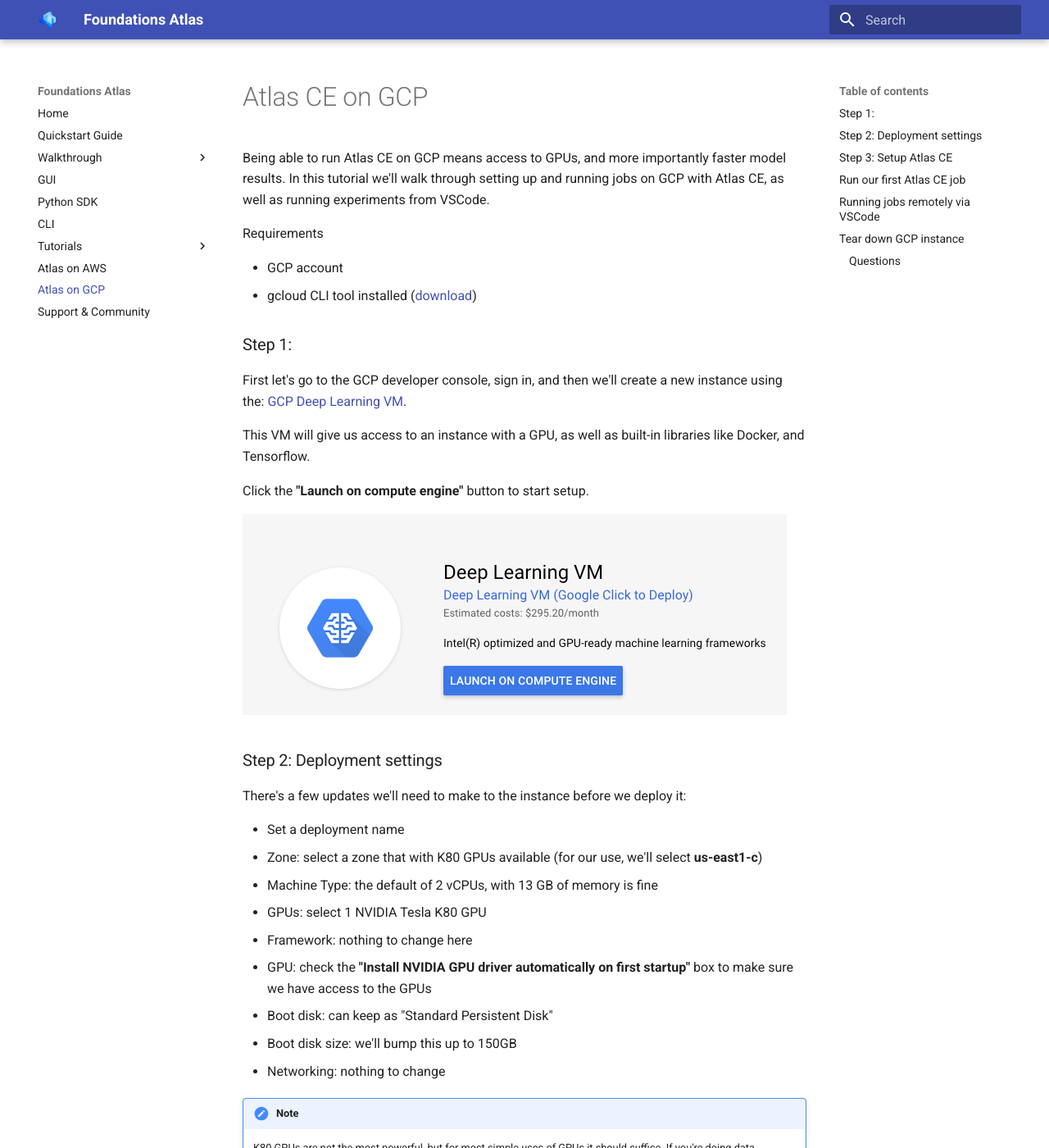
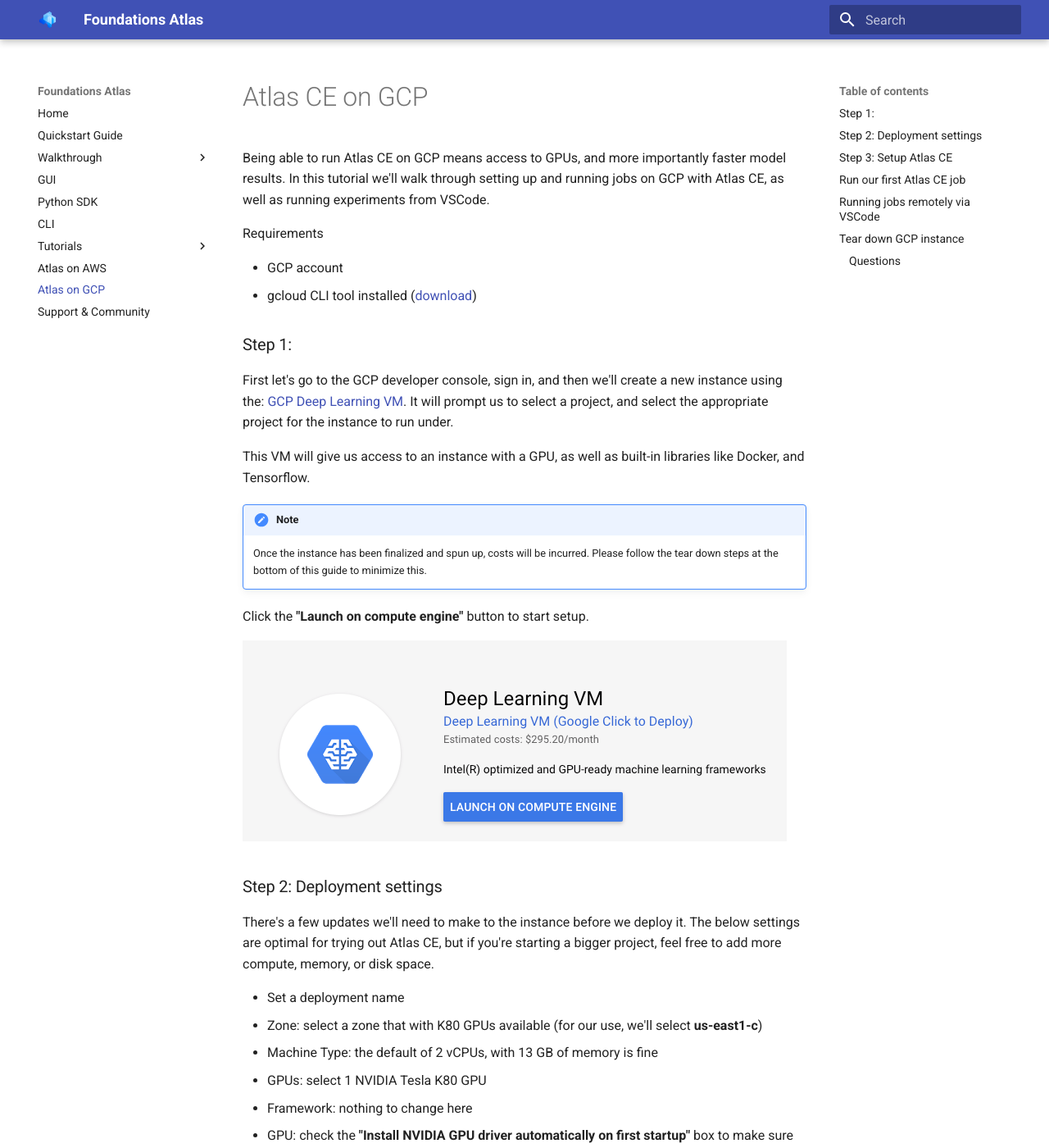
Before and after one commit to DeepLearnI/atlas-ce-docs, an MkDocs documentation site: the page built from docs/api_docs/sources/atlas-on-gcp.md, in a window 1280 px wide and 1400 px high. Shown: the whole window at 82% size. Built offline with MkDocs 1.6.1 and Material for MkDocs 9.7.7, drawn with Linux system fonts in a browser that asks for light colours; some of the changed text lies outside the part shown.

Commit message:
[pl] clean up GCP setup

```diff
--- a/docs/api_docs/sources/atlas-on-gcp.md
+++ b/docs/api_docs/sources/atlas-on-gcp.md
@@ -10,9 +10,12 @@ Requirements
 
 ### Step 1:
 
-First let's go to the GCP developer console, sign in, and then we'll create a new instance using the: <a target="_blank" href="https://console.cloud.google.com/marketplace/details/click-to-deploy-images/deeplearning">GCP Deep Learning VM</a>.
+First let's go to the GCP developer console, sign in, and then we'll create a new instance using the: <a target="_blank" href="https://console.cloud.google.com/marketplace/details/click-to-deploy-images/deeplearning">GCP Deep Learning VM</a>. It will prompt us to select a project, and select the appropriate project for the instance to run under.
 
 This VM will give us access to an instance with a GPU, as well as built-in libraries like Docker, and Tensorflow.
+
+!!! note
+    Once the instance has been finalized and spun up, costs will be incurred. Please follow the tear down steps at the bottom of this guide to minimize this.
 
 Click the **"Launch on compute engine"** button to start setup.
 
@@ -20,7 +23,7 @@ Click the **"Launch on compute engine"** button to start setup.
 
 ### Step 2: Deployment settings
 
-There's a few updates we'll need to make to the instance before we deploy it:
+There's a few updates we'll need to make to the instance before we deploy it. The below settings are optimal for trying out Atlas CE, but if you're starting a bigger project, feel free to add more compute, memory, or disk space.
 
 * Set a deployment name
 * Zone: select a zone that with K80 GPUs available (for our use, we'll select **us-east1-c**)
@@ -49,6 +52,7 @@ We can take this command and run it in our terminal to SSH into the instance. Ma
 
 Once inside the instance we now need to install Atlas CE. We've put together a script that does a lot of the leg work (create environments and installing Atlas CE).
 
+* Make sure you're in your home directory. You can make sure of this by running `cd ~`
 * To get the script, we'll run `wget https://gist.githubusercontent.com/pippinlee/d2b98a7ff058e66b558bfb331f3a4635/raw/36e6119935180e232437107fd8a77e7c2a40841b/install_atlas.sh`. This will give us the Atlas CE installer file
 * Running `bash install_atlas.sh` will install Atlas CE and start it running within Docker
 * Next we'll source the conda environment created by Atlas by running `source ~/.bashrc` and then `conda activate atlas_ce_env`
@@ -83,7 +87,9 @@ Requirements:
 
 * Install <a target="_blank" href="https://code.visualstudio.com/">VSCode</a>
 
-First, open up VSCode.
+First, open up VSCode, and we'll install the <a target="_blank" href="https://marketplace.visualstudio.com/items?itemName=ms-vscode-remote.remote-ssh">Remote - SSH plugin</a> that will allow us to open code from the remote instance in VSCode
+
+![VSCode plugin ](../assets/images/vscode-install-plugin.png)
 
 Before we connect to the host in VSCode, let's open the SSH config file, to add this instance to our SSH Config, to easily allows VSCode to connect to our instance.
 
@@ -106,7 +112,7 @@ Once the you've updated the SSH config, open the Command Palette and select "Rem
 
 It should open a new VSCode window where we'll be able to select "File" > "Open..." and then select a directory from our instance to open. In our case we can select our `atlas_tutorials/auction_price_regression_tutorial` project which will then open up in VSCode in a new window.
 
-At the bottom the VSCode window we'll select the "Terminal" tab, and click the "+" symbol to open a new shell tab. Choose "bash" from the drop down that will give us bash shell access to GCP.
+At the menu bar at the top of VSCode window we'll select the "Terminal" > "New Terminal". Choose "bash" from the drop down that will give us bash shell access to GCP.
 
 * cd into `atlas-tutorials/auction_price_regression_tutorial`
 * Activate the environment with `conda activate atlas_ce_env`
```
